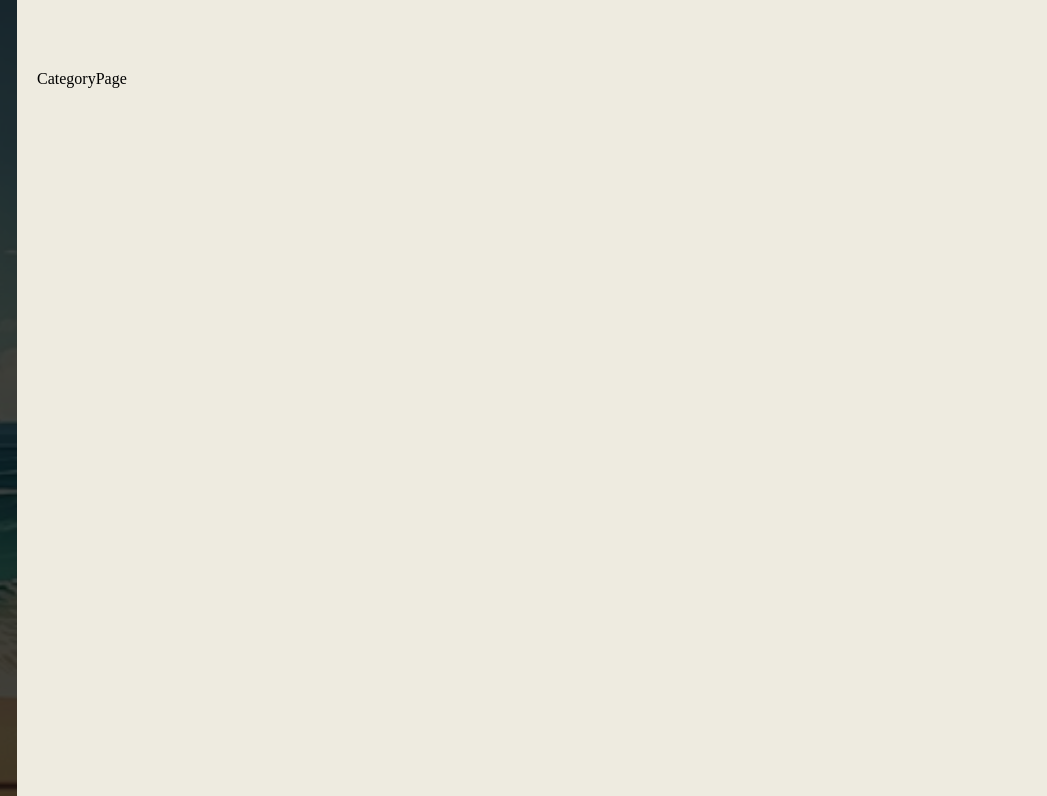
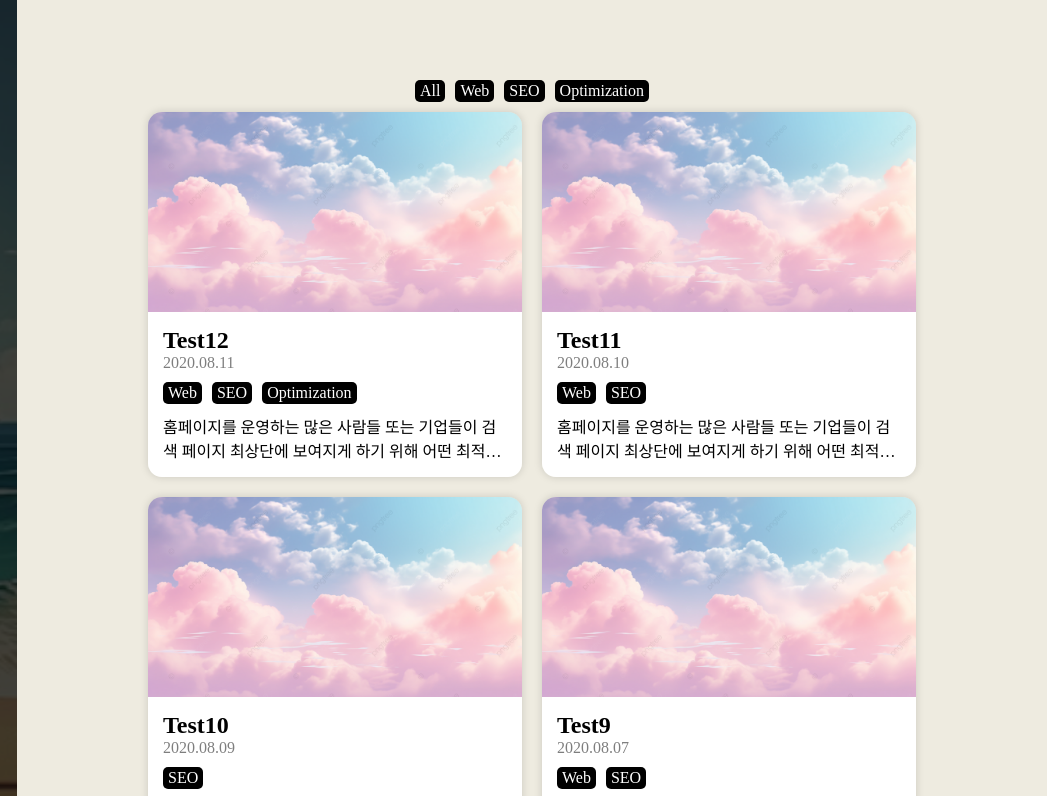
Before and after one commit to isdebrave/isdebrave.github.io, a Gatsby site: page /category in a window 1280 px wide. Shown: the top 796 px of the page, 233-1280 px from the left. Built offline with nearby package versions, Linux system fonts and the light colour scheme; Gatsby itself is replaced by a stand-in of ours.

Commit message:
category

```diff
--- a/gatsby-node.ts
+++ b/gatsby-node.ts
@@ -47,6 +47,7 @@
     `);
 
     result.data?.allMarkdownRemark.edges.forEach(({ node }) => {
+
         createPage({
             path: node.fields.slug,
             component: path.resolve(__dirname, "src/templates/postTemplate.tsx"),
--- a/package.json
+++ b/package.json
@@ -29,6 +29,7 @@
     "gatsby-transformer-sharp": "^5.13.1",
     "github-markdown-css": "^5.6.1",
     "prismjs": "^1.29.0",
+    "query-string": "^9.0.0",
     "react": "^18.2.0",
     "react-dom": "^18.2.0",
     "react-helmet": "^6.1.0"
--- a/src/components/card/CardList.tsx
+++ b/src/components/card/CardList.tsx
@@ -2,6 +2,10 @@ import styled from "@emotion/styled";
 import React from "react";
 import { graphql, useStaticQuery } from "gatsby";
 import CardItem, { CardItemType } from "./CardItem";
+
+type CardListType = {
+  selectedTag?: string;
+};
 
 const Grid = styled.div`
   display: grid;
@@ -11,7 +15,9 @@ const Grid = styled.div`
   margin: 0 auto;
 `;
 
-const CardList = () => {
+const CardList: React.FC<CardListType> = (props) => {
+  const { selectedTag } = props;
+
   const data = useStaticQuery(graphql`
     {
       allMarkdownRemark(
@@ -40,7 +46,14 @@ const CardList = () => {
     }
   `);
 
-  const cardList = data.allMarkdownRemark.edges as Array<{
+  let list: Array<{
+    node: {
+      id: string;
+      fields: { slug: string };
+      frontmatter: CardItemType;
+    };
+  }> = [];
+  const edges = data.allMarkdownRemark.edges as Array<{
     node: {
       id: string;
       fields: { slug: string };
@@ -48,13 +61,21 @@ const CardList = () => {
     };
   }>;
 
+  if (selectedTag && selectedTag != "All") {
+    list = edges.filter((edge) => {
+      return edge.node.frontmatter.categories.includes(selectedTag);
+    });
+  } else {
+    list = edges;
+  }
+
   return (
     <Grid>
-      {cardList.map((card) => (
+      {list.map((edge) => (
         <CardItem
-          key={card.node.id}
-          {...card.node.frontmatter}
-          link={card.node.fields.slug}
+          key={edge.node.id}
+          {...edge.node.frontmatter}
+          link={edge.node.fields.slug}
         />
       ))}
     </Grid>
--- a/src/pages/category.tsx
+++ b/src/pages/category.tsx
@@ -1,11 +1,113 @@
+import styled from "@emotion/styled";
+import { CardItemType } from "components/card/CardItem";
+import CardList from "components/card/CardList";
 import Template from "components/common/Template";
-import React from "react";
+import { Link, graphql, useStaticQuery } from "gatsby";
+import queryString from "query-string";
+import React, { useEffect, useState } from "react";
 import { ContentWrapper } from "styles/ContentWrapper";
 
+type TagListType = {
+  selectedTag: string;
+  tagList: {
+    [key: string]: number;
+  };
+};
+
+const CategoryList = styled.ul`
+  margin: 10px 0;
+  display: flex;
+  justify-content: center;
+  gap: 10px;
+`;
+
+const CategoryItem = styled.li`
+  background-color: black;
+  color: white;
+  padding: 2px 5px;
+  border-radius: 5px;
+`;
+
 const CategoryPage = () => {
+  const [tagList, setTagList] = useState<TagListType["tagList"]>({});
+  const [selectedTag, setSelectedTag] = useState("");
+
+  const data = useStaticQuery(graphql`
+    {
+      allMarkdownRemark(
+        sort: { order: DESC, fields: [frontmatter___date, frontmatter___title] }
+      ) {
+        edges {
+          node {
+            id
+            fields {
+              slug
+            }
+            frontmatter {
+              title
+              summary
+              date(formatString: "YYYY.MM.DD")
+              categories
+              thumbnail {
+                childImageSharp {
+                  gatsbyImageData(width: 768, height: 400)
+                }
+              }
+            }
+          }
+        }
+      }
+    }
+  `);
+
+  useEffect(() => {
+    const parsed = queryString.parse(window.location.search);
+    const tag =
+      typeof parsed.tag !== "string" || !parsed.tag ? "All" : parsed.tag;
+
+    setSelectedTag(tag);
+  }, [window.location.search]);
+
+  useEffect(() => {
+    const list: TagListType["tagList"] = { All: 0 };
+
+    const edges = data.allMarkdownRemark.edges as Array<{
+      node: {
+        id: string;
+        fields: { slug: string };
+        frontmatter: CardItemType;
+      };
+    }>;
+
+    for (const edge of edges) {
+      const categories = edge.node.frontmatter.categories;
+
+      categories.forEach((category) => {
+        if (!list[category]) {
+          list[category] = 1;
+        } else {
+          list[category]++;
+        }
+      });
+
+      list["All"]++;
+    }
+
+    setTagList(list);
+  }, []);
+
   return (
     <Template>
-      <ContentWrapper>CategoryPage</ContentWrapper>
+      <ContentWrapper>
+        <CategoryList>
+          {Object.entries(tagList).map(([tag, count]) => (
+            <CategoryItem key={tag}>
+              <Link to={`/category?tag=${tag}`}>{tag}</Link>
+            </CategoryItem>
+          ))}
+        </CategoryList>
+        <CardList selectedTag={selectedTag} />
+      </ContentWrapper>
     </Template>
   );
 };
```
Also changed, not shown: 1 other file.
